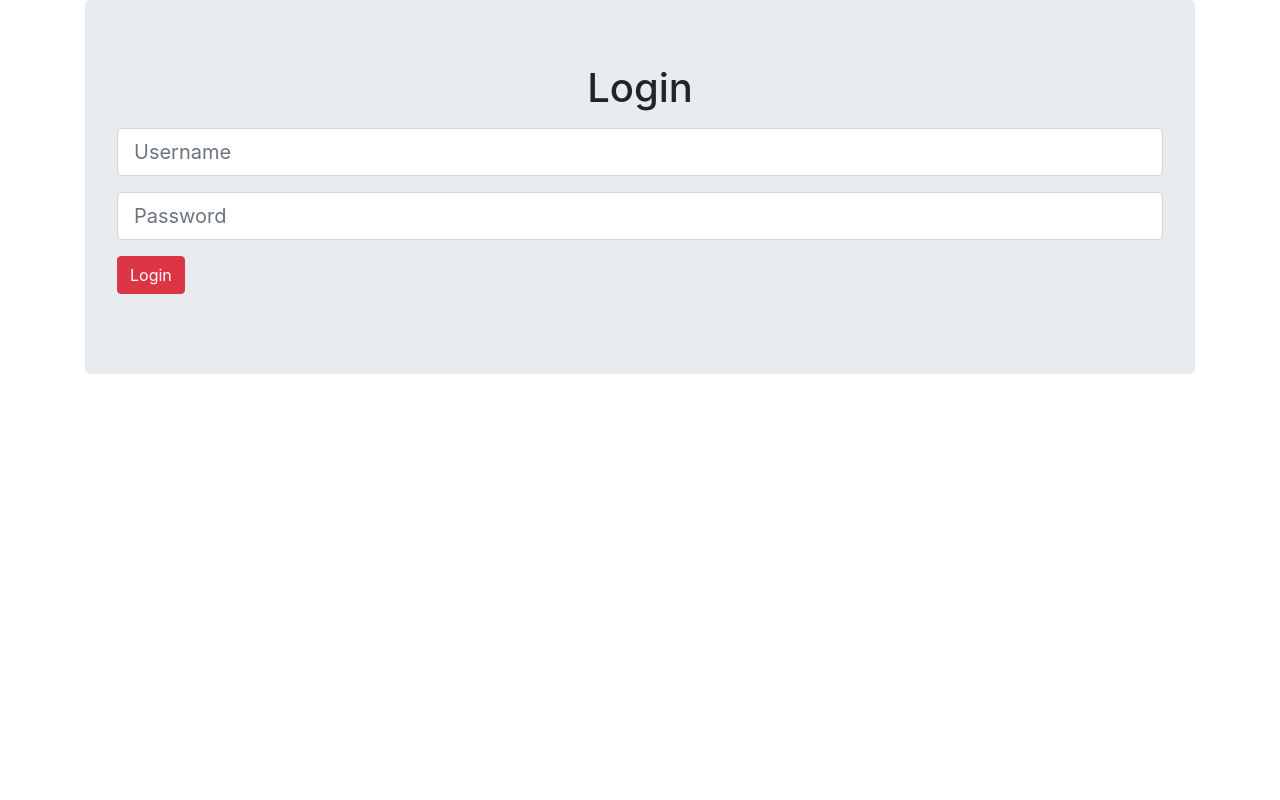
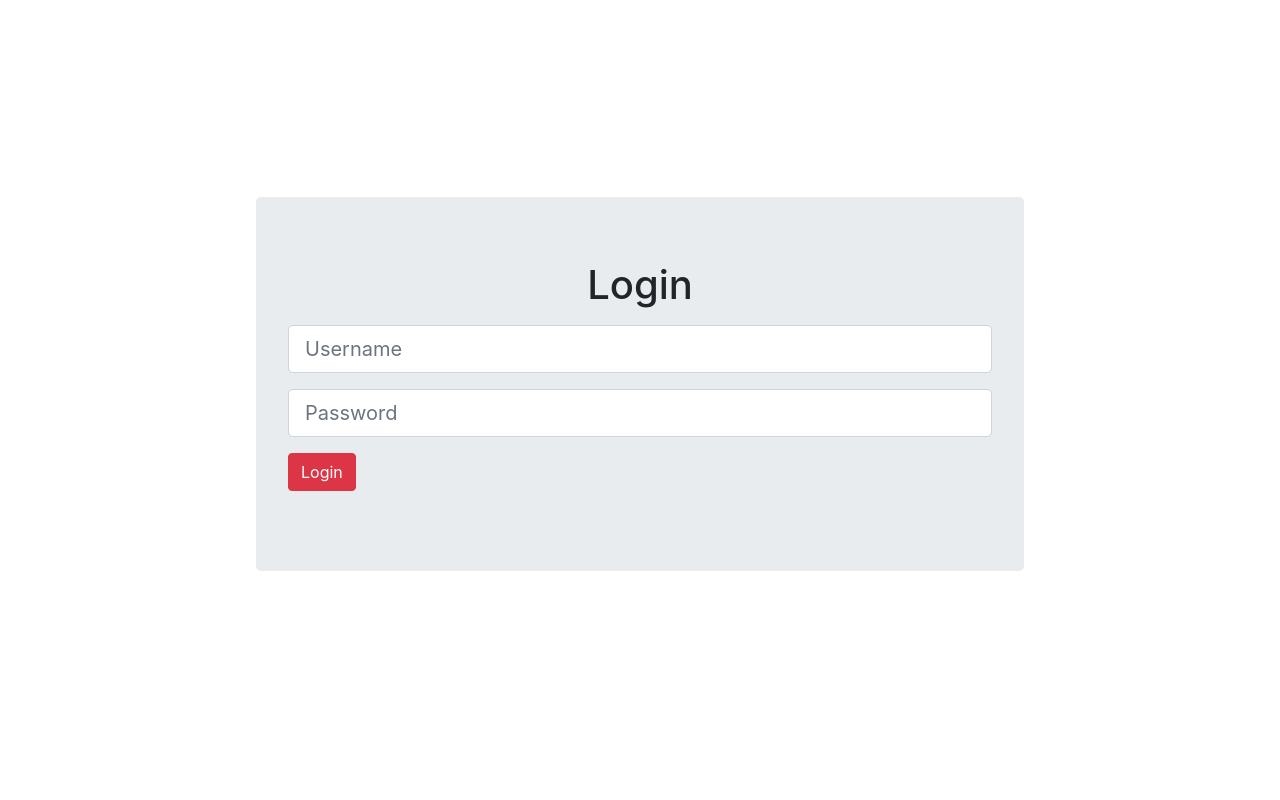
Before and after one commit to jared2021/342-Project, a PHP site: page /php/Login.php in a window 1280 px wide. Run offline with PHP 8.4, Linux system fonts and the light colour scheme.

Commit message:
Modified based on review

```diff
--- /dev/null
+++ b/css/Login.css
@@ -0,0 +1,21 @@
+.outer {
+  display: table;
+  position: absolute;
+  top: 0;
+  left: 0;
+  height: 100%;
+  width: 100%;
+}
+.container {
+  padding-left: 20%;
+  padding-right: 20%;
+  display: table-cell;
+  vertical-align: middle;
+}
+
+@media only screen and (max-width: 992px) {
+  .container {
+    padding-left: 15%;
+    padding-right: 15%;
+  }
+}
--- a/php/Login.php
+++ b/php/Login.php
@@ -2,7 +2,7 @@
   $username = filter_input(INPUT_POST, 'username');
   $password = filter_input(INPUT_POST, 'password');
   if($password && $username){
-    Header ("Location:Dashboard.php") ;
+    header ("Location:Dashboard.php") ;
   }
 ?>
 <!doctype html>
@@ -11,9 +11,8 @@
     <meta charset="utf-8">
     <meta name="viewport" content="width=device-width, initial-scale=1, shrink-to-fit=no">
     <link rel="stylesheet" href="https://stackpath.bootstrapcdn.com/bootstrap/4.3.1/css/bootstrap.min.css" integrity="sha384-ggOyR0iXCbMQv3Xipma34MD+dH/1fQ784/j6cY/iJTQUOhcWr7x9JvoRxT2MZw1T" crossorigin="anonymous">
-    <link rel="stylesheet" href="App.css">
+    <link rel="stylesheet" href="../css/Login.css">
     <title>Login</title>
-    </script>
   </head>
   <body>
     <div class="outer">
```
